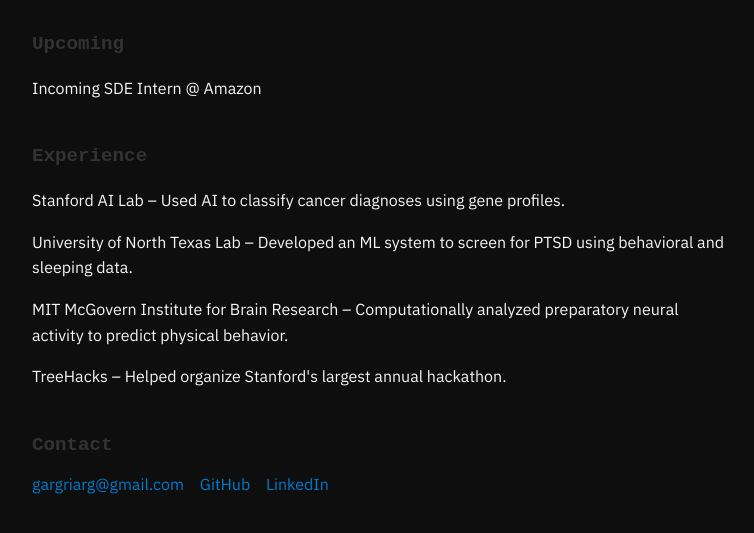
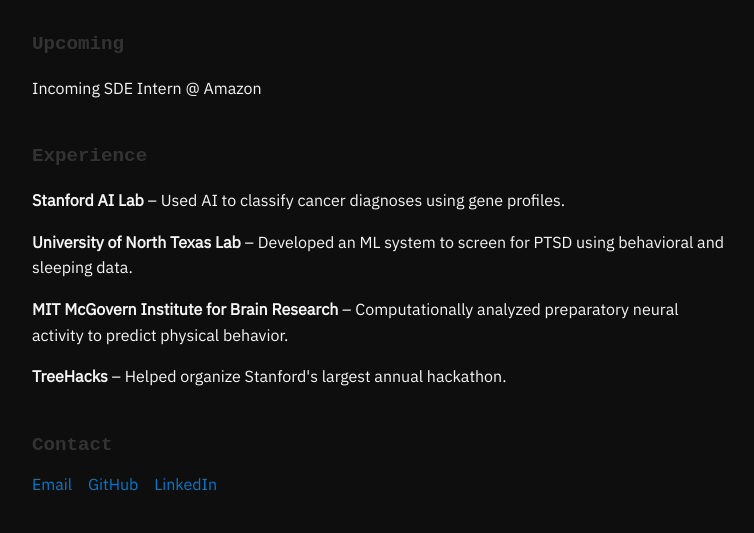
Before and after one commit to riacode/riacode.github.io, a plain HTML site: page index.html in a window 1280 px wide. Shown: the part 249-782 px from the top of the page, without its empty margins (258-1012 px from the left). Drawn offline with Linux system fonts and the light colour scheme.

Commit message:
update theme

```diff
--- a/index.html
+++ b/index.html
@@ -75,7 +75,7 @@
       position: fixed;
       width: 20px;
       height: 20px;
-      background-color: rgba(220, 220, 220, 0.5); /* subtle light gray */
+      background-color: rgba(255, 255, 255, 0.1);
       border-radius: 50%;
       pointer-events: none;
       z-index: 9999;
@@ -105,15 +105,15 @@
 
   <div class="section">
     <h2>Experience</h2>
-    <p class="item">Stanford AI Lab – Used AI to classify cancer diagnoses using gene profiles.</p>
-    <p class="item">University of North Texas Lab – Developed an ML system to screen for PTSD using behavioral and sleeping data.</p>
-    <p class="item">MIT McGovern Institute for Brain Research – Computationally analyzed preparatory neural activity to predict physical behavior.</p>
-    <p class="item">TreeHacks – Helped organize Stanford's largest annual hackathon.</p>
+    <p class="item"><strong>Stanford AI Lab</strong> – Used AI to classify cancer diagnoses using gene profiles.</p>
+    <p class="item"><strong>University of North Texas Lab</strong> – Developed an ML system to screen for PTSD using behavioral and sleeping data.</p>
+    <p class="item"><strong>MIT McGovern Institute for Brain Research</strong> – Computationally analyzed preparatory neural activity to predict physical behavior.</p>
+    <p class="item"><strong>TreeHacks</strong> – Helped organize Stanford's largest annual hackathon.</p>
   </div>
 
   <div class="section contact">
     <h2>Contact</h2>
-    <a href="mailto:gargriarg@gmail.com">gargriarg@gmail.com</a>
+    <a href="mailto:gargriarg@gmail.com">Email</a>
     <a href="https://github.com/riacode" target="_blank">GitHub</a>
     <a href="https://linkedin.com/in/ria-garg1" target="_blank">LinkedIn</a>
   </div>
```
